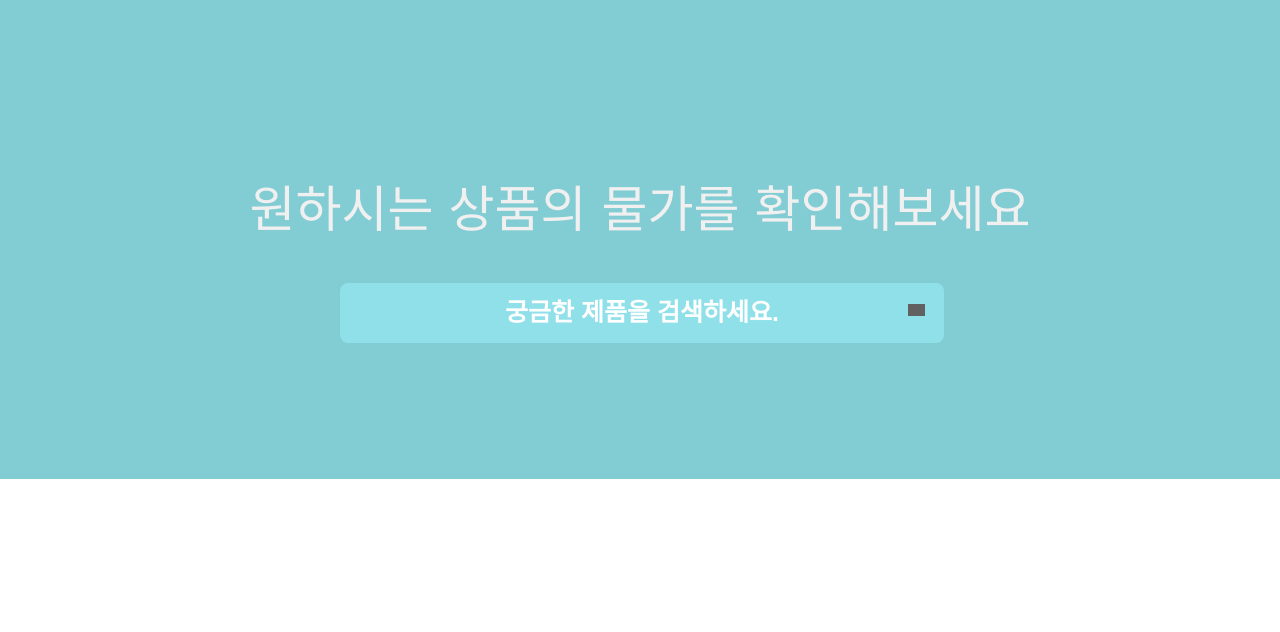
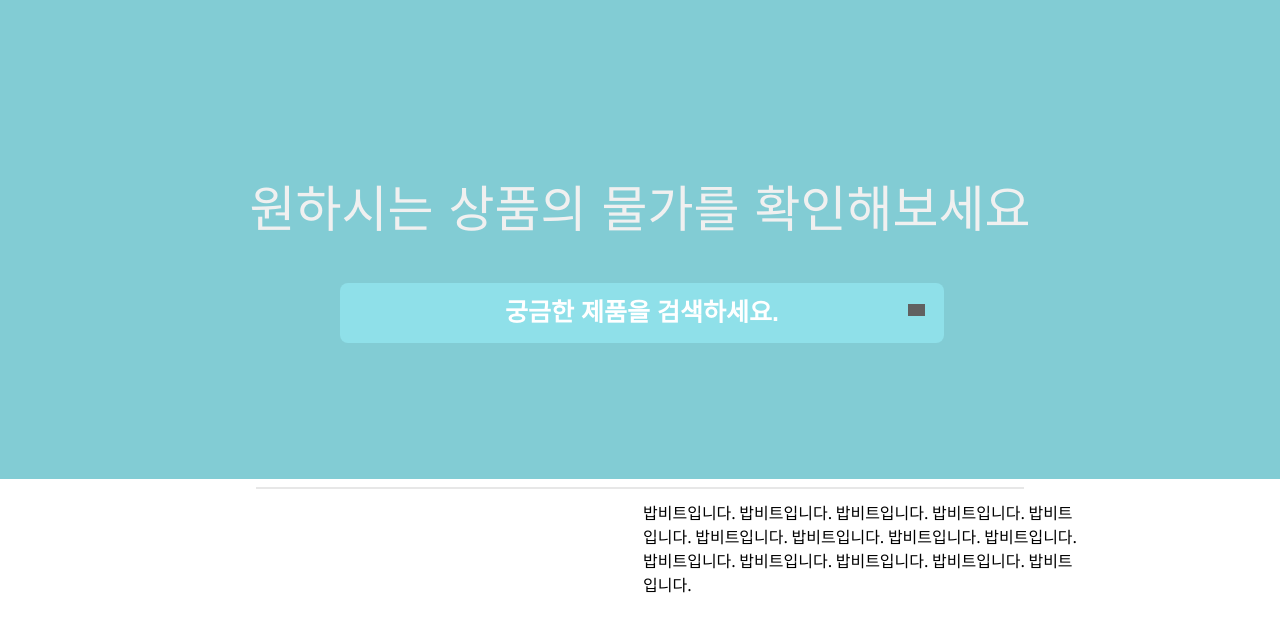
Before and after one commit to yongjunism/BobBit, a Django app: template templates/home.html in a window 1280 px wide. Shown: the part 81-713 px from the top of the page. Run offline with Django 4.2, Linux system fonts and the light colour scheme; the template is opened without the code that fills it, so the values that code supplies are empty; some web fonts are replaced; grey boxes are pictures that could not be loaded.

Commit message:
과제정의

```diff
--- a/static/css/home.css
+++ b/static/css/home.css
@@ -43,3 +43,18 @@
     cursor: pointer;
     background-color: transparent;
 }
+
+.line{
+    width: 60%;
+    height: 2px;
+    background-color: #e7e7e7;
+    border:none;
+}
+
+.def{
+    margin-left: 50%;
+    /* margin-right: 30%; */
+    width: 450px;
+    border: 0.2px;
+    border-color: black;
+}
--- a/templates/home.html
+++ b/templates/home.html
@@ -20,6 +20,26 @@
             </button>
         </div>
     </div>
+
+    <hr class='line'>
+    <table class='def' >
+        <td>
+            밥비트입니다.
+            밥비트입니다.
+            밥비트입니다.
+            밥비트입니다.
+            밥비트입니다.
+            밥비트입니다.
+            밥비트입니다.
+            밥비트입니다.
+            밥비트입니다.
+            밥비트입니다.
+            밥비트입니다.
+            밥비트입니다.
+            밥비트입니다.
+            밥비트입니다.
+        </h3></td>
+    </table>
 </div>
 
 <script>
```
